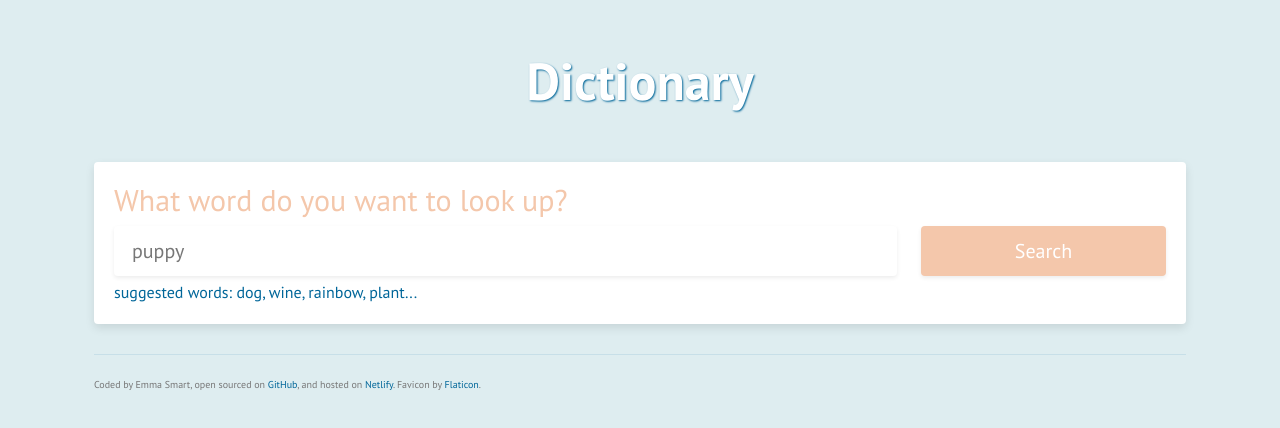
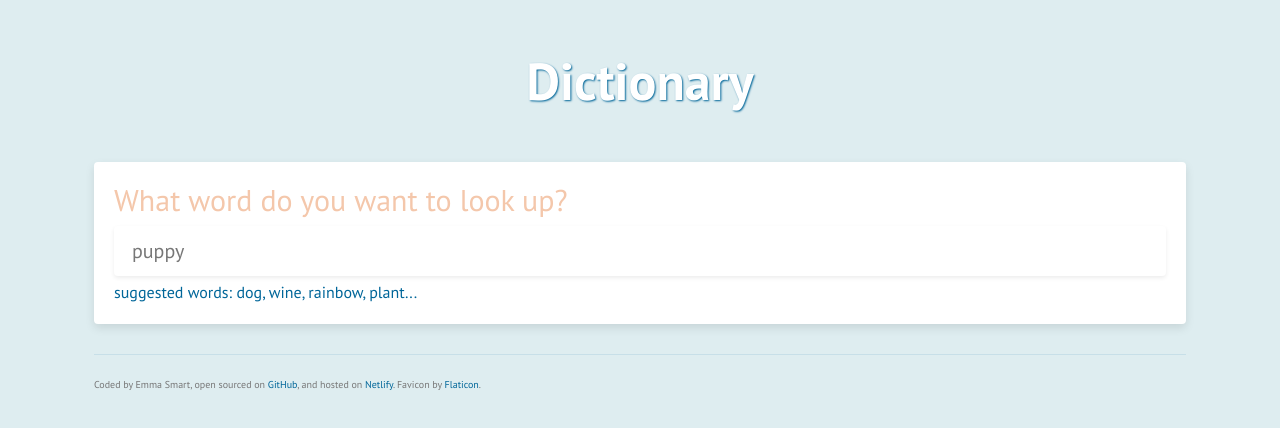
Before and after one commit to evfsmart/react-dictionary-app, a React (Create React App) app: page / in a window 1280 px wide. Shown: the top 428 px of the page. Built offline with nearby package versions, Linux system fonts and the light colour scheme; no server answers.

Commit message:
Removed Search button

```diff
--- a/src/Dictionary.js
+++ b/src/Dictionary.js
@@ -56,21 +56,12 @@ export default function Dictionary(props) {
         <section>
           <h2>What word do you want to look up?</h2>
           <form onSubmit={handleSubmit}>
-            <div className="row ">
-              <div className="col-9">
             <input
               className="SearchField form-control shadow-sm"
               type="search"
               defaultValue={props.defaultKeyword}
               onChange={handleKeywordChange}
             />
-              </div>
-              <div className="col">
-                <button className="btn btn-primary shadow-sm form-control">
-                  Search
-                </button>
-              </div>
-            </div>
           </form>
           <div className="Hint">
             suggested words: dog, wine, rainbow, plant...
```
Lines whose indentation alone changed are shown as unchanged.
